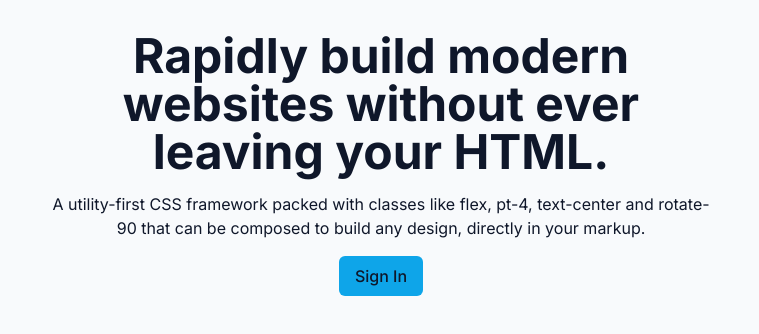
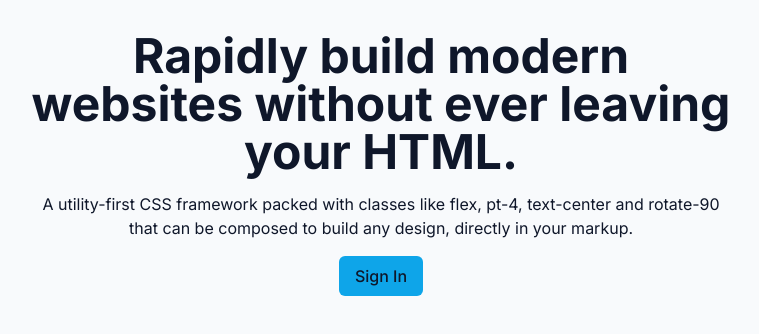
Before and after one commit to PabloYohan/TailwindStudy, a Next.js app: page / in a window 1280 px wide. Shown: the top 334 px of the page, without its empty margins (259-1018 px from the left). Built offline with nearby package versions, Linux system fonts and the light colour scheme.

Commit message:
Valores arbitrários no tailwind

```diff
--- a/src/app/page.tsx
+++ b/src/app/page.tsx
@@ -1,7 +1,7 @@
 export default function Home() {
   return (
     <div className="p-8 bg-slate-50 text-slate-900 dark:bg-slate-900 dark:text-slate-100 h-screen flex flex-col items-center text-center">
-      <div className="max-w-2xl">
+      <div className="max-w-[700px]">
         <h1 className="font-bold text-3xl sm:text-4xl lg:text-5xl">
           Rapidly build modern websites without ever leaving your HTML.
         </h1>
```
